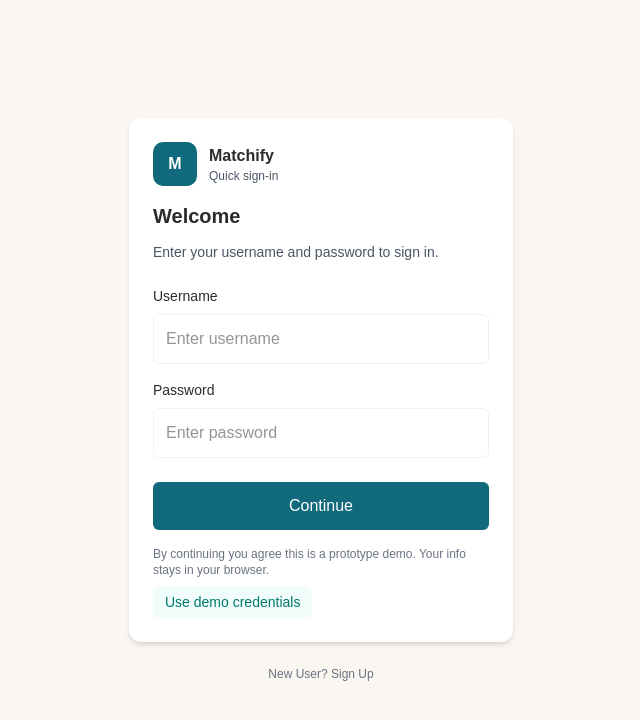
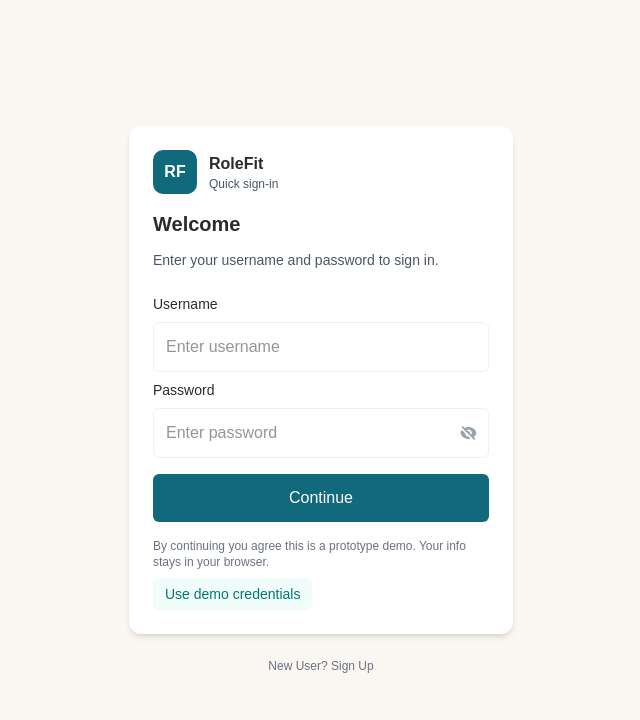
Before and after one commit to rahman-D3V/RoleFit, a Next.js app: page /login in a window 1280 px wide. Shown: the top 720 px of the page, without its empty margins (319-959 px from the left). Built offline with nearby package versions, Linux system fonts and the light colour scheme.

Commit message:
feat: improve auth form UX with password toggle and clearer validation
- Added show/hide password toggle for sign-in and sign-up forms
- Updated validation messages to be more specific for username and password
- Applied minor code cleanups and small refinements

```diff
--- a/src/app/jd-analyzer/page.jsx
+++ b/src/app/jd-analyzer/page.jsx
@@ -5,32 +5,17 @@ import { useRouter } from "next/navigation";
 import React, { useEffect, useState } from "react";
 import {
   HiOutlineDocumentText,
-  HiOutlineExclamation,
   HiOutlineLocationMarker,
   HiOutlineBriefcase,
-  HiOutlineUserCircle,
-  HiOutlineCheckCircle,
   HiOutlineExclamationCircle,
-  HiOutlineClipboardCheck,
   HiOutlineLightBulb,
-  HiOutlineShieldCheck,
-  HiOutlineXCircle,
-  HiOutlineStar,
 } from "react-icons/hi";
 import {
   FaRegCheckCircle,
-  FaRegStar,
-  FaRegLightbulb,
-  FaRegFileAlt,
-  FaRegClipboard,
   FaExclamationTriangle,
-  FaRegCircle,
-  FaSyncAlt,
   FaRegQuestionCircle,
   FaSpinner,
 } from "react-icons/fa";
-import { MdOutlineInfo } from "react-icons/md";
-import { handleAnalyze } from "@/lib/jd";
 
 export default function AnalyzerPageUI() {
   const [isAnalyzing, setIsAnalyzing] = useState(false);
@@ -244,7 +229,8 @@ Output EXACTLY this JSON shape (fill fields realistically):
 
   useEffect(() => {
     try {
-      let authData = JSON.parse(localStorage.getItem("auth-data"));
+      const raw = localStorage.getItem("auth-data");
+      const authData = raw ? JSON.parse(raw) : null;
       if (authData?.isLogin) return;
       if (!authData?.isLogin) {
         router.push("/");
--- a/src/app/layout.js
+++ b/src/app/layout.js
@@ -12,8 +12,8 @@ const geistMono = Geist_Mono({
 });
 
 export const metadata = {
-  title: "Create Next App",
-  description: "Generated by create next app",
+  title: "RoleFit",
+  description: "RoleFit is an AI-powered job matching tool that analyzes your profile against job descriptions to show fit, skill gaps and clear application recommendations.",
 };
 
 export default function RootLayout({ children }) {
--- a/src/app/profile/page.jsx
+++ b/src/app/profile/page.jsx
@@ -6,7 +6,7 @@ import { useUser } from "@/stores/userStore";
 import { useRouter } from "next/navigation";
 import React, { useEffect, useState } from "react";
 import { useForm } from "react-hook-form";
- import {HiOutlineUserCircle} from 'react-icons/hi'
+import {HiOutlineUserCircle, HiOutlineX} from 'react-icons/hi'
 
 export default function ProfileUI() {
   const [userInfo, setUserInfo] = useState();
@@ -105,20 +105,8 @@ export default function ProfileUI() {
               aria-label="Close profile summary"
               tabIndex={0}
             >
-              <svg
-                width={22}
-                height={22}
-                viewBox="0 0 22 22"
-                fill="none"
-                stroke="currentColor"
-                strokeWidth={2.2}
-                strokeLinecap="round"
-                strokeLinejoin="round"
-                style={{ display: "block" }}
-              >
-                <line x1="6" y1="6" x2="16" y2="16" />
-                <line x1="16" y1="6" x2="6" y2="16" />
-              </svg>
+              <HiOutlineX className="cursor-pointer" size={22} />
+
             </button>
             <div className="p-7 pt-8">
               <h3 className="mb-5 text-lg font-bold text-gray-800 tracking-tight">
@@ -196,7 +184,7 @@ export default function ProfileUI() {
                 }}
                 className="flex items-center justify-center text-white font-bold text-2xl shadow-md"
               >
-                M
+                RF
               </div>
               <div className="flex-1">
                 <h1 className="text-2xl font-bold mb-1">Build your profile</h1>
@@ -216,7 +204,6 @@ export default function ProfileUI() {
               }}
             >
               <span className="text-teal-600">
-                {/* Using HiOutlineUserCircle from react-icons/hi as a profile/user icon */}
                 <HiOutlineUserCircle size={20} />
               </span>
               See your profile summary
@@ -224,7 +211,6 @@ export default function ProfileUI() {
 
             {/* Form */}
             <form onSubmit={handleSubmit(onSubmit)} className="space-y-6">
-              {/* ---- your entire form remains unchanged ---- */}
 
               <div>
                 <label className="block text-sm font-medium mb-2">
--- a/src/components/auth/login.jsx
+++ b/src/components/auth/login.jsx
@@ -5,6 +5,7 @@ import { useUser } from "@/stores/userStore";
 import { useRouter } from "next/navigation";
 import React, { useState } from "react";
 import { useForm } from "react-hook-form";
+import { HiEye, HiEyeOff } from "react-icons/hi";
 
 export default function Login() {
   const setIsUserLogin = useUser((s) => s.setIsUserLogin);
@@ -12,7 +13,8 @@ export default function Login() {
 
   const [isSigningIn, setIsSigningIn] = useState(false);
   const [isCredentialsError, setIsCredentialsError] = useState(false);
-  const [isAuthData, setIsAuthData] = useState(false)
+  const [isAuthData, setIsAuthData] = useState(false);
+  const [showPassword, setShowPassword] = useState(false);
 
   const {
     register,
@@ -26,9 +28,9 @@ export default function Login() {
       const authData = JSON.parse(localStorage.getItem("auth-data") || "null");
 
       if (!authData) {
-        setIsAuthData(true)
+        setIsAuthData(true);
         setTimeout(() => {
-          setIsAuthData(false)
+          setIsAuthData(false);
         }, 2000);
         return;
       }
@@ -75,10 +77,10 @@ export default function Login() {
           }}
           className="flex items-center justify-center text-white font-semibold"
         >
-          M
+          RF
         </div>
         <div>
-          <div className="font-semibold">Matchify</div>
+          <div className="font-semibold">RoleFit</div>
           <div className="text-xs text-gray-600">Quick sign-in</div>
         </div>
       </div>
@@ -99,38 +101,47 @@ export default function Login() {
       {isAuthData && (
         <div className="mb-6 px-4 py-2 rounded-md bg-red-50 border border-red-300">
           <span className="text-sm text-red-700 font-medium">
-           No account found. Please create an account.
+            No account found. Please create an account.
           </span>
         </div>
       )}
 
-
-
       <form onSubmit={handleSubmit(onSubmit)}>
         <label className="block text-sm mb-2">Username</label>
         <input
-          {...register("userName", { required: "this field is required" })}
-          className="w-full p-3 rounded-md mb-4 border"
+          {...register("userName", { required: "Username is required" })}
+          className="w-full p-3 rounded-md mb-2 border"
           style={{ borderColor: "rgba(0,0,0,0.06)" }}
           placeholder="Enter username"
           type="text"
         />
         {errors.userName && (
-          <p className="text-xs mt-1" style={{ color: "#B04434" }}>
+          <p className="text-xs mt-1 mb-2" style={{ color: "#B04434" }}>
             {errors.userName.message}
           </p>
         )}
 
         <label className="block text-sm mb-2">Password</label>
-        <input
-          {...register("password", { required: "this field is required" })}
-          className="w-full p-3 rounded-md mb-4 border"
-          style={{ borderColor: "rgba(0,0,0,0.06)" }}
-          placeholder="Enter password"
-          type="password"
-        />
+        <div className="relative">
+          <input
+            {...register("password", { required: "Password is required" })}
+            className="w-full p-3 rounded-md mb-2 border pr-10"
+            style={{ borderColor: "rgba(0,0,0,0.06)" }}
+            placeholder="Enter password"
+            type={showPassword ? "text" : "password"}
+          />
+          <div
+            onClick={() => setShowPassword((prev) => !prev)}
+            className="absolute top-[25px] right-3 transform -translate-y-1/2 text-gray-400 cursor-pointer"
+            tabIndex={0}
+            role="button"
+            aria-label={showPassword ? "Hide password" : "Show password"}
+          >
+            {showPassword ? <HiEye size={17} />  :  <HiEyeOff size={17} />}
+          </div>
+        </div>
         {errors.password && (
-          <p className="text-xs mt-1" style={{ color: "#B04434" }}>
+          <p className="text-xs mt-1 mb-1" style={{ color: "#B04434" }}>
             {errors.password.message}
           </p>
         )}
--- a/src/components/auth/signUp.jsx
+++ b/src/components/auth/signUp.jsx
@@ -3,16 +3,16 @@
 import { colors } from "@/config/colors";
 import { useUser } from "@/stores/userStore";
 import { useRouter } from "next/navigation";
-import React, { useRef, useState } from "react";
+import React, {useState} from "react";
 import { useForm } from "react-hook-form";
+import { HiEye, HiEyeOff } from "react-icons/hi";
 
 export default function SignUp() {
   const router = useRouter();
   const setIsUserLogin = useUser((s) => s.setIsUserLogin);
 
   const [isAccountCreating, setIsAccountCreating] = useState(false);
-
-  const emailRef = useRef(null);
+  const [showPassword, setShowPassword] = useState(false);
 
   const {
     register,
@@ -69,17 +69,17 @@ export default function SignUp() {
           }}
           className="flex items-center justify-center text-white font-semibold"
         >
-          M
+          RF
         </div>
         <div>
-          <div className="font-semibold text-lg">Matchify</div>
+          <div className="font-semibold text-lg">RoleFit</div>
           <div className="text-xs text-gray-500">Create your account</div>
         </div>
       </div>
 
       <h2 className="text-2xl font-semibold mb-2">Sign up</h2>
       <p className="text-sm text-gray-600 mb-6">
-        Create a free Matchify account to get started.
+        Create a free RoleFit account to get started.
       </p>
 
       {/* Form */}
@@ -121,13 +121,24 @@ export default function SignUp() {
           )}
 
           <label className="block text-sm">Password</label>
-          <input
-            {...register("password", { required: "password is required" })}
-            className="w-full p-3 rounded-md border"
-            style={{ borderColor: "rgba(0,0,0,0.06)" }}
-            placeholder="Create a password"
-            type="password"
-          />
+          <div className="relative">
+            <input
+              {...register("password", { required: "password is required" })}
+              className="w-full p-3 rounded-md border pr-10"
+              style={{ borderColor: "rgba(0,0,0,0.06)" }}
+              placeholder="Create a password"
+              type={showPassword ? "text" : "password"}
+            />
+            <div
+              onClick={() => setShowPassword((prev) => !prev)}
+              className="absolute top-[22px] right-3 transform -translate-y-1/2 text-gray-400 cursor-pointer"
+              tabIndex={0}
+              role="button"
+              aria-label={showPassword ? "Hide password" : "Show password"}
+            >
+              {showPassword ? <HiEye size={17} /> : <HiEyeOff size={17} />}
+            </div>
+          </div>
           {errors.password && (
             <p className="text-xs mt-1" style={{ color: "#B04434" }}>
               {errors.password.message}
--- a/src/components/navbar.jsx
+++ b/src/components/navbar.jsx
@@ -16,7 +16,7 @@ const Navbar = () => {
 
   const pathname = usePathname();
 
-  let authData = null; //fix
+  let authData = null;
 
   if (typeof window !== "undefined") {
     authData = JSON.parse(localStorage.getItem("auth-data"));
@@ -39,9 +39,9 @@ const Navbar = () => {
       router.push("/");
     }, 1500);
 
-    useEffect(() => {
+
       setIsUserLogin(authData.isLogin);
-    }, []);
+
   }
 
   // Navigation buttons reusable content
--- a/src/lib/jd.js
+++ /dev/null
@@ -1,26 +0,0 @@
-export const handleAnalyze = async () => {
-    if (!jdText.trim()) {
-      alert("Please paste a job description first");
-      return;
-    }
-
-    setIsAnalyzing(true);
-    try {
-      const userData = JSON.parse(localStorage.getItem("userInfo") || "{}");
-      const prompt = buildPrompt(userData, jdText);
-
-      const response = await fetch("/api/generate", {
-        method: "POST",
-        headers: { "Content-Type": "application/json" },
-        body: JSON.stringify({ prompt }),
-      });
-
-      const data = await response.json();
-      setAnalysis(data);
-    } catch (error) {
-      console.error("Analysis failed:", error);
-      alert("Failed to analyze job description. Please try again.");
-    } finally {
-      setIsAnalyzing(false);
-    }
-  };
```
Also changed, not shown: src/app/favicon.png.png (added).
